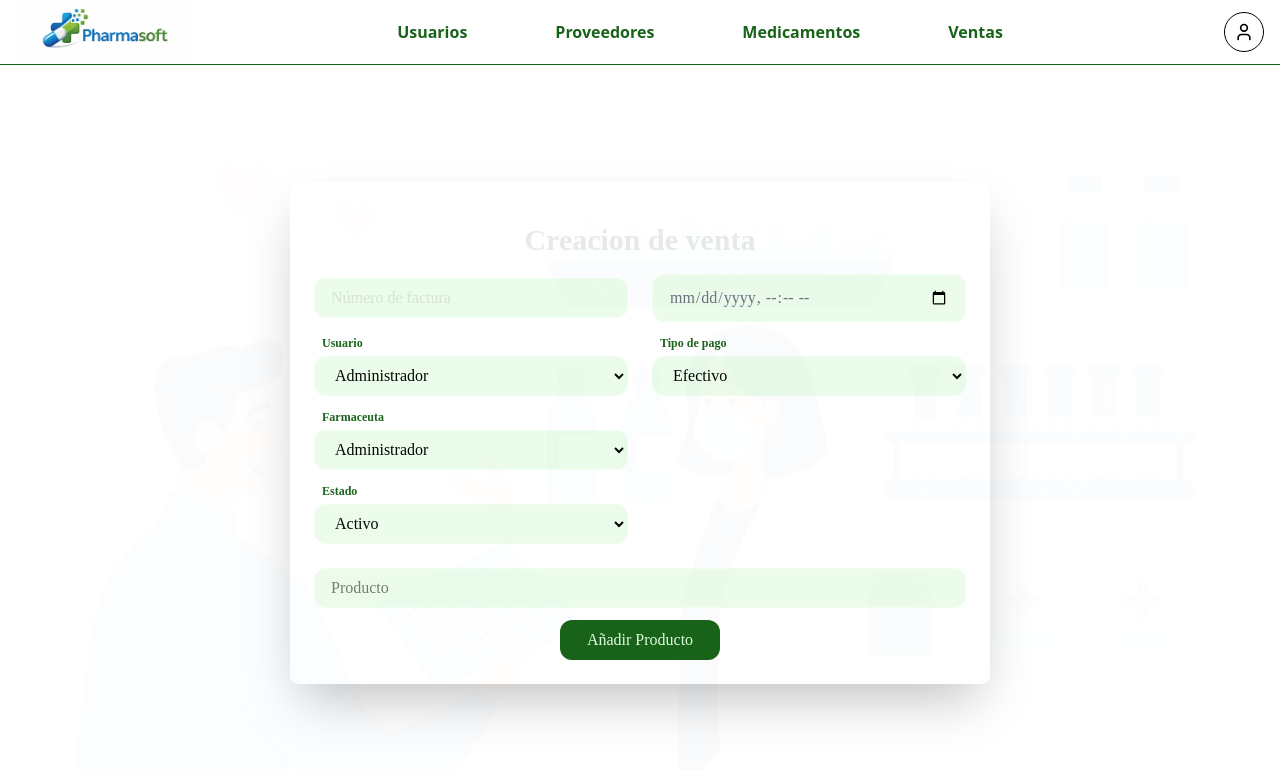
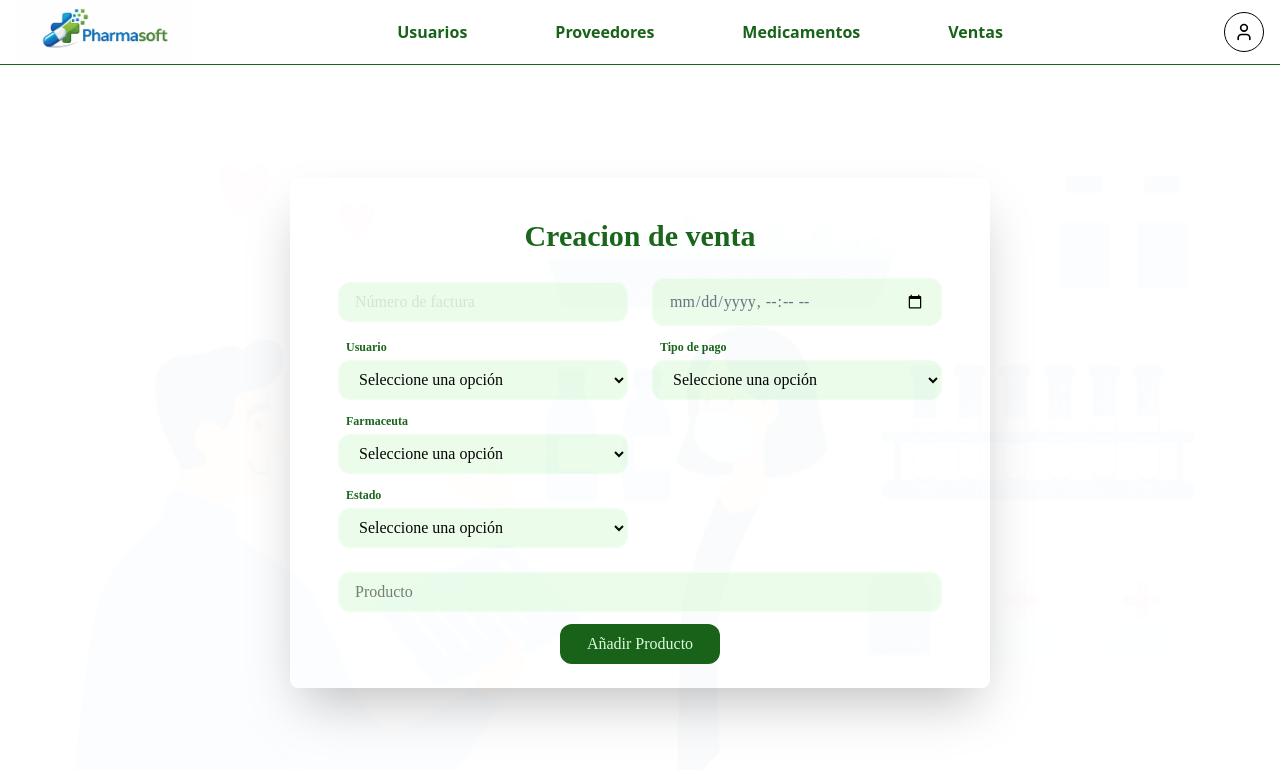
Before and after one commit to CJCPDev/proyecto-formativo-pharmasoft-sena, a React (Vite) app in the folder frontend/sena-pharmasoft/: page /ver-venta in a window 1280 px wide. Shown: the top 770 px of the page. Built offline with nearby package versions, Linux system fonts and the light colour scheme.

Commit message:
feat: actualizacion

```diff
--- a/frontend/sena-pharmasoft/src/features/sales/components/SaleForm.jsx
+++ b/frontend/sena-pharmasoft/src/features/sales/components/SaleForm.jsx
@@ -2,18 +2,90 @@ import {Title, Input, Select, Button} from "@/shared/components"
 import userGroups from "../../../data/selects/userGroups.json"
 import sellStates from "../../../data/selects/sellStates.json"
 import paymentStates from "../../../data/selects/paymenStates.json"
+import { useState } from "react"
+import { saleSchema } from "../schemas/saleSchema"
 
 
 export default function SaleForm(){
 
+        const [formData, setFormData] = useState({
+        usuario: "",
+        farmaceuta: "",
+        sellStates: "",
+        paymentStates: "",
+      });
+    //==================HANDLE=========================
+  // Función que se ejecuta cada vez que cambia el valor de un input del formulario
+  const handleChange = (e) => {
+    // Se obtiene el nombre del campo (name) y su valor actual (value)
+    // desde el elemento que disparó el evento
+    const { name, value } = e.target;
+    // Se actualiza el estado del formulario
+    // prev representa el estado anterior del formulario
+    setFormData((prev) => ({
+      // Se copian todos los valores anteriores del estado
+      ...prev,
+      // Se actualiza únicamente el campo que cambió
+      // [name] permite usar el nombre del input como clave dinámica
+      [name]: value,
+    }));
+  };
+
+  //==================================================================
+
+    //============== HANDLE SUBMIT ==============
+  // Función que se ejecuta cuando se envía el formulario
+  const handleSubmit = (e) => {
+    // Evita que el formulario recargue la página
+    e.preventDefault();
+    // Se valida el objeto formData usando el esquema definido con Zod
+    // safeParse devuelve un objeto indicando si la validación fue exitosa o no
+    const result = saleSchema.safeParse(formData);
+    // Si la validación falla
+    if (!result.success) {
+      // Objeto donde se almacenarán los errores por campo
+      const fieldErrors = {};
+      // Zod devuelve los errores en un arreglo llamado issues
+      // Se recorren para asociar cada error a su campo correspondiente
+      result.error.issues.forEach((issue) => {
+        // issue.path contiene la ruta del campo que falló
+        const field = issue.path[0];
+        // Se guarda el mensaje de error en el objeto fieldErrors
+        fieldErrors[field] = issue.message;
+      });
+      // Se actualiza el estado de errores para mostrarlos en el formulario
+      setErrors(fieldErrors);
+      // Se detiene la ejecución porque el formulario tiene errores
+      return;
+    }
+    // Si la validación es exitosa se limpian los errores anteriores
+    setErrors({});
+    // result.data contiene los datos ya validados por Zod
+    console.log("Usuario válido:", result.data);
+  };
+
+  //======================================================================
+
+    //Estado de los errores
+  const [errors, setErrors] = useState({});
+
+  // //Estado de los tipos de documento
+  // const [getDocumentTypes, setDocumentTypes] = useState([]);
+
+  // useEffect(() => {
+  //   getDocumentTypes().then(setDocumentTypes);
+  // }, []);
 
 
     return(
         <div className="font-main bg-white grid gap-2 w-full h-full p-6 rounded-lg">
-            <div>
+
                 <Title
                     title="Creacion de venta"
                 ></Title>
+            <form
+            onSubmit={handleSubmit}
+            className="w-full px-6 rounded-xl">
                 <div className="grid grid-cols-2 gap-6  w-full">
                     <div className="flex flex-col gap-3">
                         <Input
@@ -33,18 +105,27 @@ export default function SaleForm(){
                         />
                         <Select
                             label="Usuario"
-                            name="userGroup"
+                            name="usuario"
+                            value={formData.usuario}
                             options={userGroups}
+                            onChange={handleChange}
+                            error={errors.usuario}
                         />
                         <Select
                             label="Farmaceuta"
-                            name="userGroup"
+                            name="farmaceuta"
+                            value={formData.farmaceuta}
                             options={userGroups}
+                            onChange={handleChange}
+                            error={errors.farmaceuta}
                         />
                         <Select
                             label="Estado"
                             name="sellStates"
                             options={sellStates}
+                            value={formData.sellStates}
+                            onChange={handleChange}
+                            error={errors.sellStates}
                         />
                     </div>
                     <div className="flex flex-col gap-3">
@@ -56,6 +137,9 @@ export default function SaleForm(){
                                 label="Tipo de pago"
                                 name="paymentStates"
                                 options={paymentStates}
+                                value={formData.paymentStates}
+                                onChange={handleChange}
+                                error={errors.paymentStates}
                             />
                     </div>
 
@@ -78,9 +162,13 @@ export default function SaleForm(){
                     />
                 </div>
                 <div className="grid text-center justify-items-center pt-2 ">
-                    <Button>Añadir Producto</Button>
+                    <Button
+                    type='submit'>
+                        Añadir Producto
+                    </Button>
                 </div>
-            </div>
+
+        </form>
         </div>
     )
 }
--- a/frontend/sena-pharmasoft/src/features/sales/components/SalesRowActions.jsx
+++ b/frontend/sena-pharmasoft/src/features/sales/components/SalesRowActions.jsx
@@ -1,5 +1,5 @@
 // Iconos usados en los botones de acciones
-import { Pencil, Trash2 } from "lucide-react";
+import { Pencil, Eye } from "lucide-react";
 
 // Hook de React Router para navegar programáticamente entre rutas
 import { useNavigate } from "react-router-dom";
@@ -37,7 +37,7 @@ export default function SellRowActions({ ventas }) {
         onClick={handleEdit} // Ejecuta la navegación a la página de edición
         className="p-1 rounded hover:bg-gray-100 cursor-pointer"
       >
-        <Pencil size={16} /> {/* Icono de editar */}
+        <Pencil size={20} /> {/* Icono de editar */}
       </button>
 
       {/* Botón eliminar */}
@@ -45,7 +45,7 @@ export default function SellRowActions({ ventas }) {
         onClick={handleDelete} // Ejecuta la acción de eliminación
         className="p-1 rounded hover:bg-gray-100 cursor-pointer"
       >
-        <Trash2 size={16} /> {/* Icono de eliminar */}
+        <Eye size={24} /> {/* Icono de eliminar */}
       </button>
 
     </div>
--- a/frontend/sena-pharmasoft/src/features/sales/pages/ListSalePage.jsx
+++ b/frontend/sena-pharmasoft/src/features/sales/pages/ListSalePage.jsx
@@ -7,7 +7,7 @@ export default function ListSalePage (){
             className="relative grid gap-6 bg-white rounded-xl shadow-2xl p-2 w-350
         ">
             <Title
-                title="Lista de Ventas"
+                title="Modulo de Ventas"
             />
             <div className="flex justify-end gap-6">
                 <div className="border rounded-xl h-12 w-auto px-4 flex items-center">
@@ -22,11 +22,7 @@ export default function ListSalePage (){
                 </div>
             </div>
             <div className="flex gap-6">
-                <div className="w-100 h-full border-2 border-black rounded-3xl">
-                    <table>
 
-                    </table>
-                </div>
                 <div className="w-full h-full border-2 border-black rounded-3xl">
                     <ListSellPage/>
                 </div>
--- /dev/null
+++ b/frontend/sena-pharmasoft/src/features/sales/schemas/saleSchema.js
@@ -0,0 +1,20 @@
+import { z } from "zod"
+
+export const saleSchema = z.object({
+    usuario: z
+        .string()
+        .min(1, "Debe seleccionar un usuario"),
+
+    farmaceuta: z
+        .string()
+        .min(1, "Debe seleccionar un farmaceuta"),
+
+    sellStates: z
+        .string()
+        .min(1, "Debe seleccionar un estado"),
+
+    paymentStates: z
+        .string()
+        .min(1, "Debe seleccionar un tipo de pago"),
+
+})
--- a/frontend/sena-pharmasoft/src/shared/components/Title.jsx
+++ b/frontend/sena-pharmasoft/src/shared/components/Title.jsx
@@ -6,7 +6,7 @@ export default function Title({title}){
     return(
         <div
             className="grid grid-cols-1">
-            <h1 className="w-full text-center text-text-primary font-bold text-3xl py-4">
+            <h1 className="w-full text-center text-brand-hover font-bold text-3xl py-4">
                 {title}
             </h1>
         </div>
```
